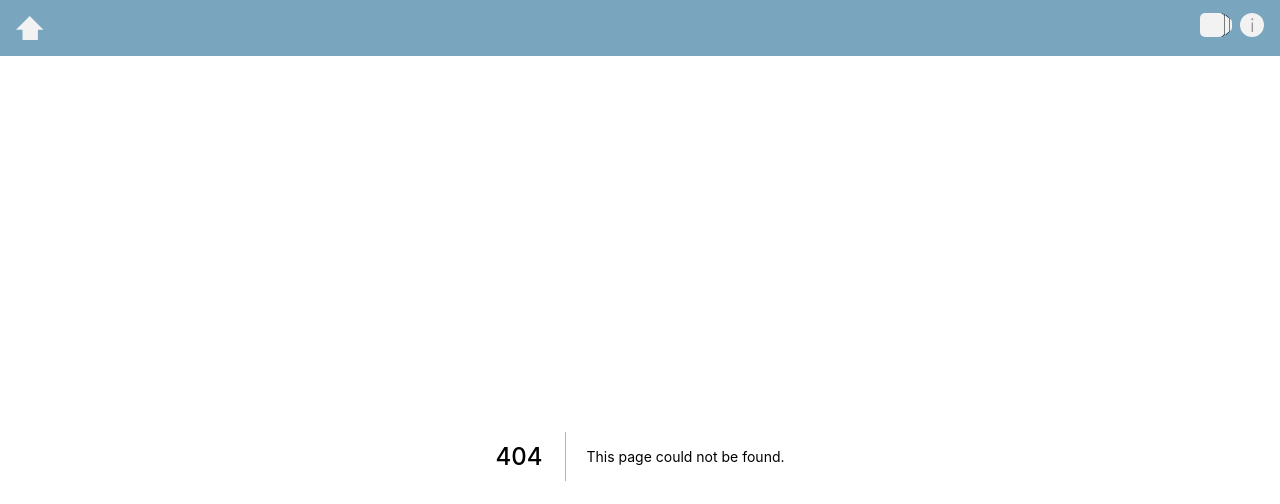
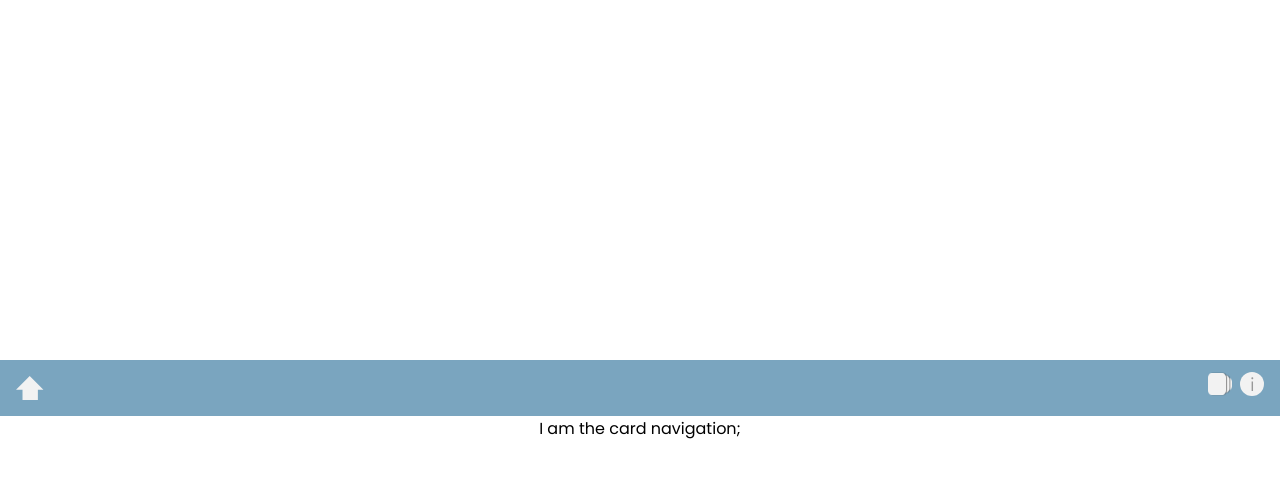
Before and after one commit to rolandomontreal/microprojs, a Next.js app: page /gallery/card-navigation in a window 1280 px wide. Before the commit this address had no page. Shown: the top 504 px of the page. Built offline with nearby package versions, Linux system fonts and the light colour scheme.

Commit message:
TypeScript, sass and a bunch of stuff

```diff
--- a/components/Header/Header.js
+++ b/components/Header/Header.js
@@ -1,8 +1,9 @@
+import Link from 'next/link';
+import Image from 'next/image';
 import styles from './Header.module.css';
 import HomeLogo from '../../svgicons/HomeLogo';
 import GalleryLogo from '../../svgicons/GalleryLogo';
 import AboutLogo from '../../svgicons/AboutLogo';
-import Link from 'next/link';
 
 const Header = () => {
   return (
@@ -14,8 +15,14 @@ const Header = () => {
       </Link>
       <div className={`${styles.logoBox} ${styles.logoBoxMultiItems}`}>
         <Link href="/gallery">
-          <a>
-            <GalleryLogo />
+          <a className={styles.imgIconLink}>
+            <Image
+              className={styles.imgIcon}
+              src={'/icons/gallery.png'}
+              layout="intrinsic"
+              height={100}
+              width={100}
+            />
           </a>
         </Link>
         <Link href="/about">
--- a/components/Header/Header.module.css
+++ b/components/Header/Header.module.css
@@ -15,3 +15,7 @@
 .logoBoxMultiItems svg {
   margin-left: 8px;
 }
+
+.imgIconLink {
+  width: 24px;
+}
--- /dev/null
+++ b/pages/api/feedback.js
@@ -0,0 +1,21 @@
+// From tutorial
+const handler = (req, res) => {
+  if (req.method === 'GET') {
+    res.send({
+      message: 'GET - Hello from handler',
+    });
+  }
+  else if (req.method === 'POST') {
+    res.send({
+      message: 'POST - HELLO'
+    })
+  }
+  else {
+    res.send({
+      message: 'Unknow method',
+      method: req.method,
+    })
+  }
+}
+
+export default handler;
--- /dev/null
+++ b/pages/gallery/card-navigation/index.tsx
@@ -0,0 +1,12 @@
+import { NextPage } from "next";
+import styles from './CardNavigation.module.scss';
+
+const CardNavigation: NextPage = () => {
+  return (
+    <div className={styles.container}>
+      I am the card navigation;
+    </div>
+  );
+}
+
+export default CardNavigation;
--- a/svgicons/GalleryLogo.js
+++ b/svgicons/GalleryLogo.js
@@ -2,14 +2,14 @@ const GalleryLogo = () => {
   return (
     <svg width="32" height="26" viewBox="0 0 32 26" fill="none" xmlns="http://www.w3.org/2000/svg">
       <rect x="17.7391" y="5.86957" width="14.2609" height="14.2609" rx="5" fill="#F2F2F2"/>
-      <g filter="url(#filter0_d_17_13)">
+      <g filter="url(#filter0_d_17_13_md)">
       <rect x="9.39136" y="3.43478" width="19.1304" height="19.1304" rx="5" fill="#F2F2F2"/>
       </g>
-      <g filter="url(#filter1_d_17_13)">
+      <g filter="url(#filter1_d_17_13_lg)">
       <rect y="1" width="24" height="24" rx="5" fill="#F2F2F2"/>
       </g>
       <defs>
-      <filter id="filter0_d_17_13" x="9.39136" y="2.43478" width="21.1305" height="21.1304" filterUnits="userSpaceOnUse" colorInterpolationFilters="sRGB">
+      <filter id="filter0_d_17_13_md" x="9.39136" y="2.43478" width="21.1305" height="21.1304" filterUnits="userSpaceOnUse" colorInterpolationFilters="sRGB">
       <feFlood floodOpacity="0" result="BackgroundImageFix"/>
       <feColorMatrix in="SourceAlpha" type="matrix" values="0 0 0 0 0 0 0 0 0 0 0 0 0 0 0 0 0 0 127 0" result="hardAlpha"/>
       <feOffset dx="1"/>
@@ -19,7 +19,7 @@ const GalleryLogo = () => {
       <feBlend mode="normal" in2="BackgroundImageFix" result="effect1_dropShadow_17_13"/>
       <feBlend mode="normal" in="SourceGraphic" in2="effect1_dropShadow_17_13" result="shape"/>
       </filter>
-      <filter id="filter1_d_17_13" x="0" y="0" width="26" height="26" filterUnits="userSpaceOnUse" colorInterpolationFilters="sRGB">
+      <filter id="filter1_d_17_13_lg" x="0" y="0" width="26" height="26" filterUnits="userSpaceOnUse" colorInterpolationFilters="sRGB">
       <feFlood floodOpacity="0" result="BackgroundImageFix"/>
       <feColorMatrix in="SourceAlpha" type="matrix" values="0 0 0 0 0 0 0 0 0 0 0 0 0 0 0 0 0 0 127 0" result="hardAlpha"/>
       <feOffset dx="1"/>
```
Also changed, not shown: lib/helpers.js (added, +14 -0 lines), package.json (+7 -3 lines), pages/gallery/game-of-life/index.js (added, +41 -0 lines), pages/gallery/game-of-life/styles.module.scss (added, +13 -0 lines), tsconfig.json (added, +19 -0 lines), pages/gallery/card-navigation/CardNavigation.module.scss (added), public/icons/gallery.png (added), 1 other file (tests, documents, lock files or other folders).
